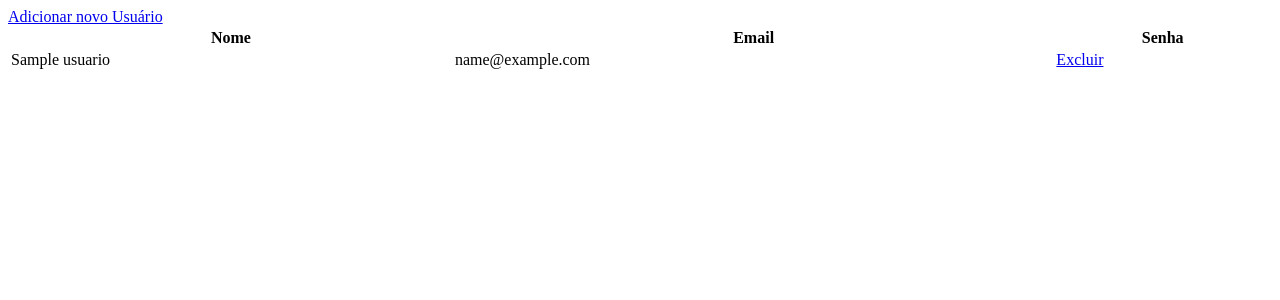
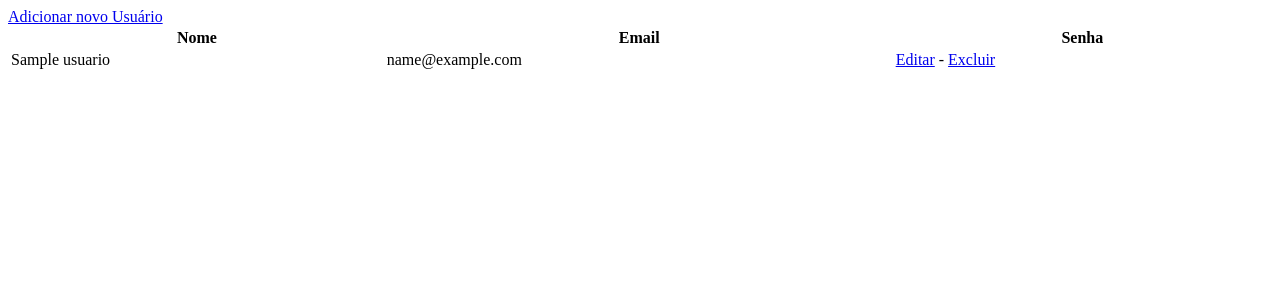
Before and after one commit to leandrohenrique/projetox, a PHP site: page /controle/index.php in a window 1280 px wide. Shown: the top 300 px of the page. Run offline with PHP 8.4, Linux system fonts and the light colour scheme; tables that the repository leaves empty or names only in its code hold one stand-in row (values such as "Sample post").

Commit message:
Correções

```diff
--- a/controle/editar.php
+++ b/controle/editar.php
@@ -14,7 +14,7 @@ if (isset($_POST['nome']) && !empty($_POST['nome'])) {
 	$sql = "UPDATE usuarios SET nome = '$nome', email = '$email' WHERE id = '$id'";
 	$pdo->query($sql);
 
-	header("location: index.php")
+	header("location: index.php");
 }
 
 	$sql = "SELECT * FROM usuarios WHERE id = '$id'";
--- a/controle/index.php
+++ b/controle/index.php
@@ -18,7 +18,7 @@ require_once 'config.php';
 				echo '<tr>';
 					echo '<td>'.$usuarios['nome'].'</td>';
 					echo '<td>'.$usuarios['email'].'</td>';
-					echo '<td><a href="editar.php?id='.$usuarios['id'].'>Editar</a> - <a href="excluir.php?id='.$usuarios['id'].'">Excluir</a></td>';
+					echo '<td><a href="editar.php?id='.$usuarios['id'].'">Editar</a> - <a href="excluir.php?id='.$usuarios['id'].'">Excluir</a></td>';
 				echo '</tr>';
 			}
 		}
```
